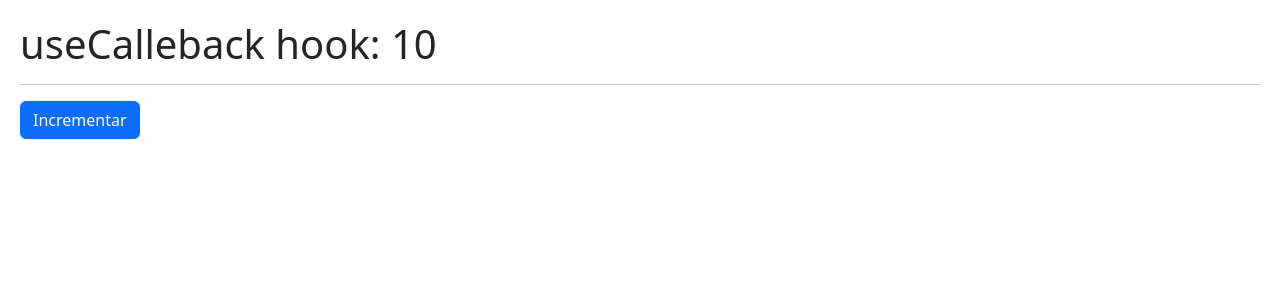
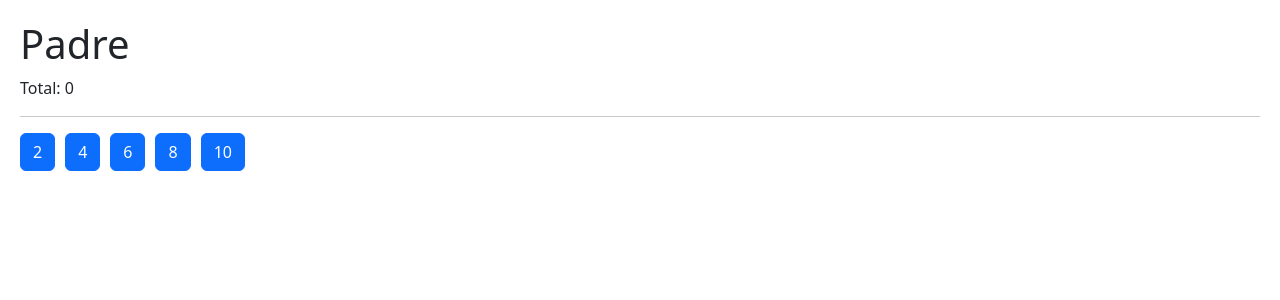
Before and after one commit to lmdelgallego/05-hook-app, a React (Vite) app: page / in a window 1280 px wide. Shown: the top 300 px of the page. Built offline with nearby package versions, Linux system fonts and the light colour scheme.

Commit message:
✨feature: Tarea Memorize

```diff
--- /dev/null
+++ b/src/07-tarea-memo/Hijo.jsx
@@ -0,0 +1,15 @@
+import { memo } from "react";
+
+export const Hijo = memo(({ numero, incrementar }) => {
+
+    console.log('  Me volví a generar :(  ');
+
+    return (
+        <button
+            className="btn btn-primary mr-3"
+            onClick={ () => incrementar( numero ) }
+        >
+            { numero }
+        </button>
+    )
+})
--- /dev/null
+++ b/src/07-tarea-memo/Padre.jsx
@@ -0,0 +1,41 @@
+import { Hijo } from './Hijo'
+import { useCallback, useState } from 'react';
+
+export const Padre = () => {
+
+    const numeros = [2,4,6,8,10];
+    const [valor, setValor] = useState(0);
+
+    const onIncrement = useCallback(
+      (value) => {
+        setValor((c) => c + value)
+      },
+      [],
+    )
+
+
+    // const incrementar = ( num ) => {
+    //     setValor( valor + num )
+    // }
+
+
+    return (
+        <div>
+            <h1>Padre</h1>
+            <p> Total: { valor } </p>
+
+            <hr />
+
+            {
+                numeros.map( n => (
+                    <Hijo
+                        key={ n }
+                        numero={ n }
+                        incrementar={ onIncrement }
+                    />
+                ))
+            }
+            {/* <Hijo /> */}
+        </div>
+    )
+}
--- a/src/main.jsx
+++ b/src/main.jsx
@@ -7,9 +7,10 @@
 // import { Memorize } from './06-memo/Memorize'
 // import { MemoHook } from './06-memo/MemoHook'
 import { CallbackHook } from './06-memo/CallbackHook'
+import { Padre } from './07-tarea-memo/Padre'
 
 ReactDOM.createRoot(document.getElementById('root')).render(
   // <React.StrictMode>
-    <CallbackHook />,
+    <Padre />,
   // </React.StrictMode>,
 )
```
